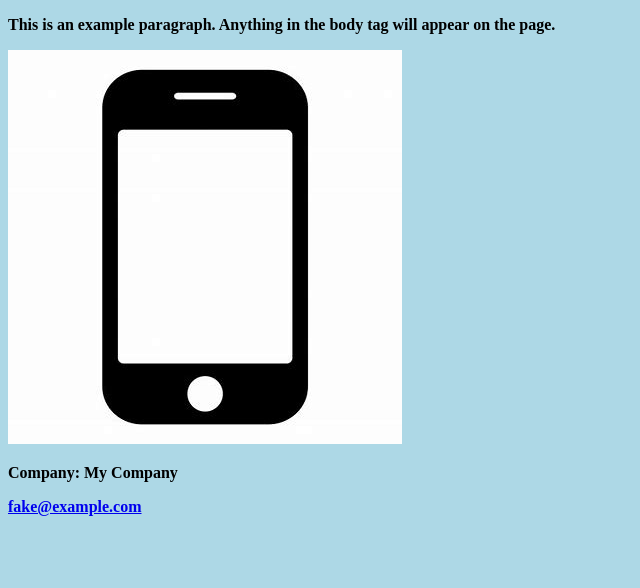
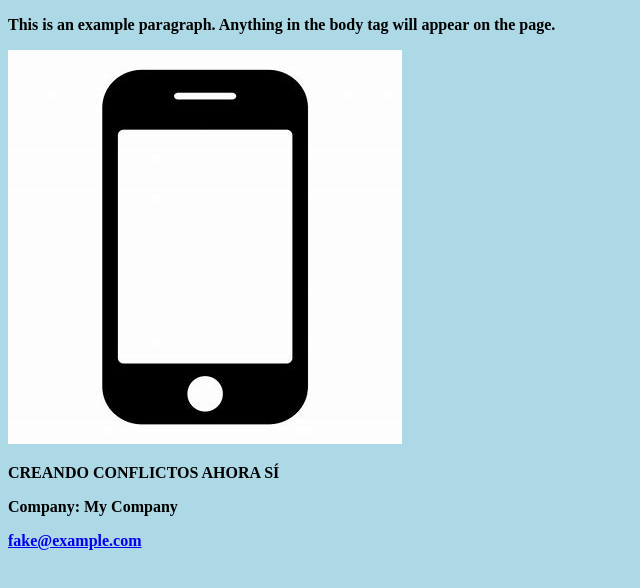
Before and after one commit to alealejandro93/Exercise_Unit5_website, a plain HTML site: page index.html in a window 1280 px wide. Shown: the whole page, without its empty margins (0-640 px from the left). Drawn offline with Linux system fonts and the light colour scheme.

Commit message:
Actualizando index.html desde home para crear conflictos

```diff
--- a/index.html
+++ b/index.html
@@ -7,6 +7,7 @@
   <p>This is an example paragraph. Anything in the <strong>body</
   strong> tag will appear on the page.</p>
   <img src="foto.jpg" alt="Image description">
+  <p> CREANDO CONFLICTOS AHORA SÍ </p>
 
   </body>
 <footer>
```
